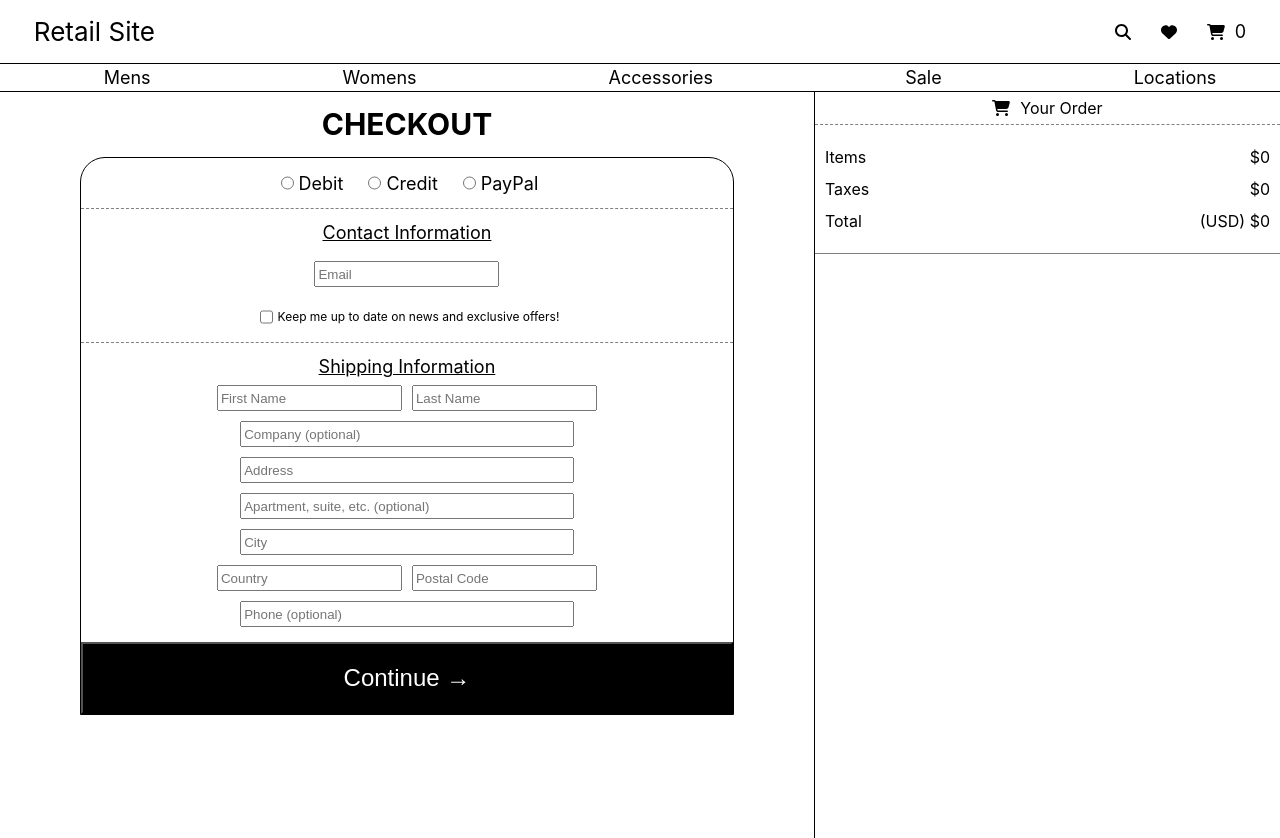
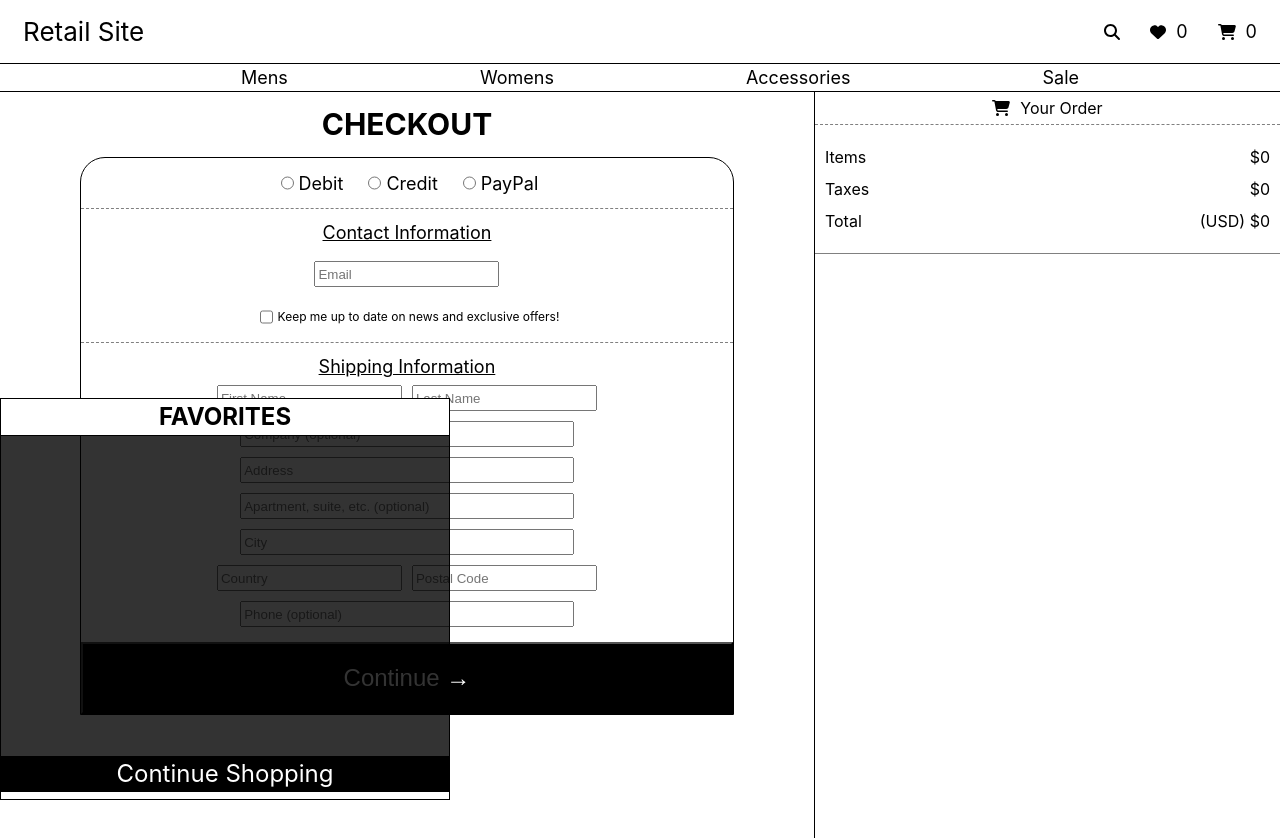
Before and after one commit to Ocn-W/ecomm-website, a React (Vite) app: page /checkout in a window 1280 px wide. Both pictures are taken after a click on the icon 1168 px from the left and 31 px from the top of the page. Shown: the top 838 px of the page. Built offline with nearby package versions, Linux system fonts and the light colour scheme.

Commit message:
Added styling for favorites cart
>User can add and remove products from their favorites list

```diff
--- a/src/components/CheckoutPage.jsx
+++ b/src/components/CheckoutPage.jsx
@@ -24,8 +24,6 @@ export default function CheckoutPage() {
   };
 
   function removeProduct(id, size) {
-    console.log(id)
-    console.log('im trying to remove ' + id)
     return updateCartProductList(cartProductList.filter((product) => product.id !== id || product.size !== size));
   }
 
--- a/src/components/Favorites.jsx
+++ b/src/components/Favorites.jsx
@@ -1,9 +1,45 @@
-import React from 'react'
+import React from "react";
+import { atom, useAtom } from "jotai";
+import "../css/Favorites.scss";
+export const favoriteDisplayAtom = atom(false);
+export const addToFavoritesAtom = atom([]);
 
 export default function Favorites() {
+  const [showFavorites, setShowFavorites] = useAtom(favoriteDisplayAtom);
+  const [insideFavorites, updateFavoritesList] = useAtom(addToFavoritesAtom);
+
+  function removeProduct(id) {
+    return updateFavoritesList(insideFavorites.filter((product) => product.id !== id));
+  }
+
   return (
-    <div>
+    <>
+      {showFavorites && (
+        <div className="favoriteCart">
+          <h2>FAVORITES</h2>
+          <section className="favoriteSection">
+            {insideFavorites.map((product, index) => {
+              return (
+                <div className="faveProduct">
+                  <img src="#" />
+                  <p>{product.company}</p>
+                  <p>{product.name}</p>
+                  <p>${product.price}</p>
+                  <button style={{color:'rgba(206, 29, 29, 0.5)'}} onClick={() => removeProduct(insideFavorites[index].id, index)}>Remove</button>
+                </div>
+              );
+            })}
 
-    </div>
-  )
+          </section>
+          <div>
+            <p
+              className="continue"
+              onClick={() => setShowFavorites(!showFavorites)}>
+              Continue Shopping
+            </p>
+          </div>
+        </div>
+      )}
+    </>
+  );
 }
--- a/src/components/Navigation.jsx
+++ b/src/components/Navigation.jsx
@@ -1,19 +1,18 @@
 import React from "react";
 import "../css/Navigation.scss";
 import { FontAwesomeIcon } from "@fortawesome/react-fontawesome";
-import {
-  faHeart,
-  faMagnifyingGlass,
-  faShoppingCart,
-} from "@fortawesome/free-solid-svg-icons";
+import {faHeart,faMagnifyingGlass,faShoppingCart} from "@fortawesome/free-solid-svg-icons";
 import { Link } from "react-router-dom";
 import { useAtom } from "jotai";
+import Favorites, { favoriteDisplayAtom } from "./Favorites";
 import ShoppingCart, { addToCartAtom, showCartAtom } from "./ShoppingCart";
+import { addToFavoritesAtom } from "./Favorites";
 
 export default function Navigation() {
   const cart = useAtom(addToCartAtom);
-  const [checkout, setCheckout] = useAtom(showCartAtom);
+  const favorites = useAtom(addToFavoritesAtom);
   const [showCart, setShowCart] = useAtom(showCartAtom);
+  const [showFavorites, setShowFavorites] = useAtom(favoriteDisplayAtom);
   const cartTotal = totalQuantity();
 
   function totalQuantity() {
@@ -31,15 +30,19 @@ export default function Navigation() {
           <div className="navIcons">
             <FontAwesomeIcon
               icon={faMagnifyingGlass}
-              style={{ cursor: "pointer" }}
-            />
-            <FontAwesomeIcon icon={faHeart} style={{ cursor: "pointer" }} />
+              style={{ cursor: "pointer" }}/>
+            <div className="navFave">
+              <FontAwesomeIcon
+                icon={faHeart}
+                style={{ cursor: "pointer" }}
+                onClick={() => setShowFavorites(!showFavorites)}/>
+                <p>{favorites[0].length}</p>
+            </div>
             <div className="navCart">
               <FontAwesomeIcon
                 icon={faShoppingCart}
                 style={{ cursor: "pointer", fontSize: "16px" }}
-                onClick={() => setShowCart(!showCart)}
-              />
+                onClick={() => setShowCart(!showCart)}/>
               <p>{cartTotal}</p>
             </div>
           </div>
@@ -57,12 +60,10 @@ export default function Navigation() {
           <li>
             <Link to="/shop">Sale</Link>
           </li>
-          <li>
-            <Link to="/locations">Locations</Link>
-          </li>
         </ul>
       </nav>
       {showCart && <ShoppingCart />}
+      {showFavorites && <Favorites />}
     </>
   );
 }
--- a/src/components/Product.jsx
+++ b/src/components/Product.jsx
@@ -1,19 +1,21 @@
 import React, { useState } from "react";
-import { atom, useAtom } from "jotai";
+import {useAtom } from "jotai";
 import { addToCartAtom } from "./ShoppingCart";
 import shirt from "../assets/TShirt.jpg";
 import img2 from "../assets/LongSleeve.jpg";
 import img3 from "../assets/Sweater.jpg";
 import img4 from "../assets/Jacket.jpg";
 import "../css/Product.scss";
+import { addToFavoritesAtom } from "./Favorites";
 
-export default function ProductCard({ company, name, rating, price, id }) {
+export default function Product({ company, name, rating, price, id }) {
   const [showProduct, setShowProduct] = useState(false);
   const [zoomed, setZoomed] = useState(false);
   const [lensPosition, setLensPosition] = useState({ x: 0, y: 0 });
   const [currProdImg, setCurrProdImg] = useState(shirt);
   const [numOfProduct, setProductNum] = useState(1);
   const [size, setSize] = useState("XS");
+  const [insideFavorites, setInsideFavorites] = useAtom(addToFavoritesAtom);
   const [insideCart, setInsideCart] = useAtom(addToCartAtom);
 
   function displayProduct() {
@@ -45,7 +47,7 @@ export default function ProductCard({ company, name, rating, price, id }) {
     }
   };
 
-  //Product to Shopping Cart Features
+//Product to Shopping Cart Features
   function IncrCount(prevCount) {
     return prevCount + 1;
   }
@@ -90,6 +92,26 @@ export default function ProductCard({ company, name, rating, price, id }) {
     }
   }
 
+  function addToFavorites(id) {
+    // Check if the product with the same id and size already exists in favorites
+    const checkFavorites = insideFavorites.some(
+      (product) => product.id === id);
+
+    if (checkFavorites) {
+      alert('Product already exists in favorites.');
+    } else {
+      // Product doesn't exist in favorites, add it to the list
+      const favoritesProduct = {
+        company: company,
+        name: name,
+        rating: rating,
+        price: price,
+        id: id
+      };
+      setInsideFavorites((prevFavorites) => [...prevFavorites, favoritesProduct]);
+    }
+  }
+
   return (
     <>
       <section className="product">
@@ -99,7 +121,7 @@ export default function ProductCard({ company, name, rating, price, id }) {
         <p>${price}</p>
         <div className="productBtns">
           <button onClick={() => displayProduct(id)}>Add to Cart</button>
-          <button>Favorite</button>
+          <button onClick={() => addToFavorites(id)}>Favorite</button>
         </div>
       </section>
       {showProduct && (
--- a/src/components/ShoppingCart.jsx
+++ b/src/components/ShoppingCart.jsx
@@ -19,7 +19,6 @@ export default function ShoppingCart() {
 
   return (
     <>
-
       {showCart && (
         <div className="shoppingCart">
           <h2>YOUR CART</h2>
--- /dev/null
+++ b/src/css/Favorites.scss
@@ -0,0 +1,58 @@
+@use '../index';
+
+.favoriteCart {
+    position: fixed;
+    left: 0;
+    bottom: 0;
+    height: 50%;
+    width: 35%;
+    z-index: 5;
+    border: 1px solid black;
+
+    h2 {
+        margin: 0;
+        text-align: center;
+        background-color: index.$primary-bkg-color;
+        width: 100%;
+        border-bottom: 1px solid black;
+    }
+
+    .favoriteSection {
+        height: 80%;
+        overflow-y: auto;
+        background-color: rgba($color: #000000, $alpha: .8);
+        cursor: default;
+
+        .faveProduct {
+            border-top: 1px solid gray;
+            border-bottom: 1px solid gray;
+            width: 100%;
+            @include index.flexRowCenter;
+            gap: 10px;
+            background-color: index.$primary-bkg-color;
+
+            img {
+                height: 50px;
+                width: 50px;
+                background-color: grey
+            }
+
+            button {
+                cursor: pointer;
+                background: none;
+                border: none;
+            }
+        }
+    }
+
+    .continue {
+        color: white;
+        font-size: 24px;
+        width: 100%;
+        margin: 0;
+        background-color: black;
+
+        text-align: center;
+        cursor: pointer;
+    }
+}
--- a/src/css/Navigation.scss
+++ b/src/css/Navigation.scss
@@ -17,6 +17,7 @@ nav {
         @include index.flexRowCenter;
         gap: 30px;
 
+        .navFave,
         .navCart {
             @include index.flexRowCenter;
             gap: 10px;
```
